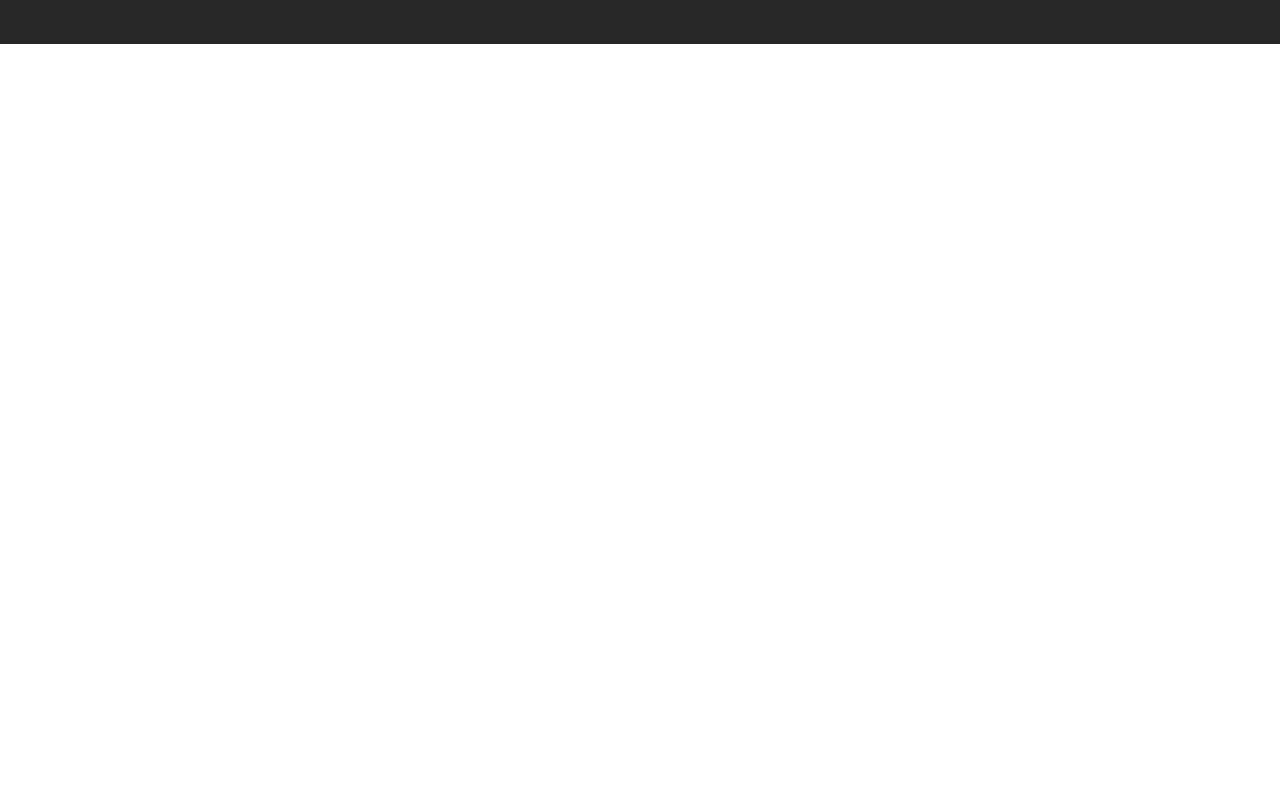
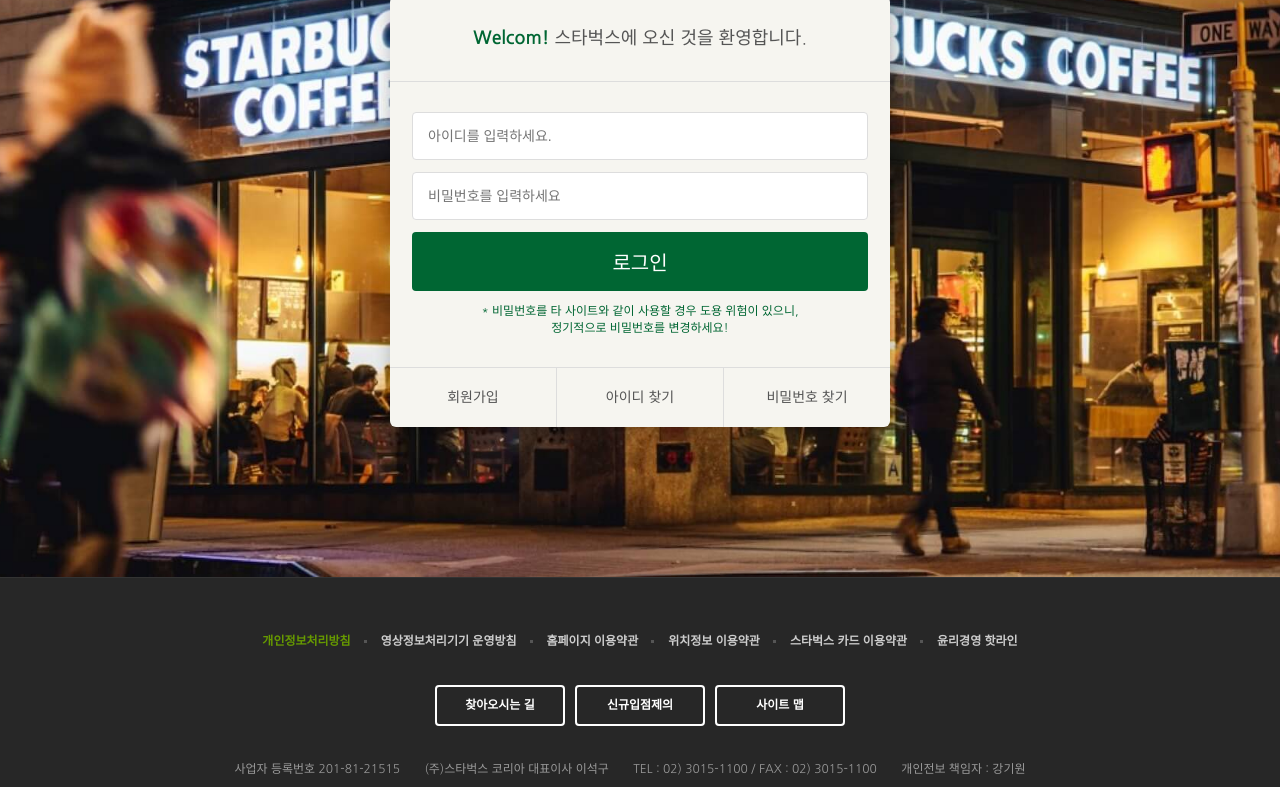
Before and after one commit to zockq1/starbucks, a plain HTML site: page signin/index.html in a window 1280 px wide. Shown: the part 290-1077 px from the top of the page. Before the commit the page ends 800 px from the top, so only its background shows below. Drawn offline with nearby package versions, Linux system fonts and the light colour scheme.

Commit message:
로그인 페이지 완성

```diff
--- /dev/null
+++ b/css/signin.css
@@ -0,0 +1,87 @@
+.signin{
+  margin-top: 120px;
+  padding: 100px 0 150px;
+  background-image: url("../images/signin_bg.jpg");
+  background-repeat: no-repeat;
+  background-position: center;
+  background-attachment: fixed;
+  background-size: cover;
+}
+
+.signin h1{
+  color: #fff;
+  font-size: 30px;
+  font-weight: 700;
+  text-align: center;
+  margin-bottom: 24px;
+}
+
+.signin__card{
+  width: 500px;
+  margin: 0 auto;
+  border-radius: 6px;
+  background-color: #f6f5f0;
+  box-shadow: 2px 2px 20px rgba(0, 0, 0, .3);
+  color: #555;
+}
+
+.signin__card h2{
+  padding: 30px;
+  font-size: 18px;
+  text-align: center;
+  border-bottom: 1px solid #ddd;
+}
+
+.signin__card h2 strong{
+  font-weight: 700;
+  color: #006633;
+}
+
+.signin__card form{
+  padding: 30px 22px;
+}
+
+.signin__card form input{
+  width: 100%;
+  margin-bottom: 12px;
+  padding: 15px;
+  border: 1px solid #ddd;
+  border-radius: 4px;
+  outline: none;
+  box-sizing: border-box;
+  font-size: 14px;
+}
+
+.signin__card form [type="submit"]{
+  background-color: #006633;
+  border: none;
+  color: #fff;
+  font-size: 20px;
+  cursor: pointer;
+}
+
+.signin__card form p{
+  font-size: 12px;
+  color: #006633;
+  text-align: center;
+}
+
+.signin__card .actions {
+  display: flex;
+  border-top: 1px solid #ddd;
+}
+.signin__card .actions a {
+  flex-grow: 1;
+  flex-basis: 0;
+  text-align: center;
+  padding: 20px;
+  color: #555;
+  font-size: 14px;
+  border-right: 1px solid #ddd;
+}
+.signin__card .actions a:hover {
+  text-decoration: underline;
+}
+.signin__card .actions a:last-child {
+  border-right: none;
+}
--- a/signin/index.html
+++ b/signin/index.html
@@ -27,6 +27,7 @@
   <link href="https://fonts.googleapis.com/css2?family=Nanum+Gothic:wght@400;700&display=swap" rel="stylesheet">
   <link rel="stylesheet" href="https://fonts.googleapis.com/icon?family=Material+Icons" />
   <link rel="stylesheet" href="../css/common.css">
+  <link rel="stylesheet" href="../css/signin.css">
 
   <script defer src="../js/common.js"></script>
 </head>
@@ -364,7 +365,26 @@
   </header>
 
   <section class="signin">
-
+    <h1>로그인</h1>
+    <div class="signin__card">
+      <h2>
+        <strong>Welcom!</strong> 스타벅스에 오신 것을 환영합니다.
+      </h2>
+      <form>
+        <input type="text" placeholder="아이디를 입력하세요.">
+        <input type="password" placeholder="비밀번호를 입력하세요">
+        <input type="submit" value="로그인">
+        <p>
+          * 비밀번호를 타 사이트와 같이 사용할 경우 도용 위험이 있으니,<br>
+          정기적으로 비밀번호를 변경하세요!
+        </p>
+      </form>
+      <div class="actions">
+        <a href="javascript:void(0)">회원가입</a>
+        <a href="javascript:void(0)">아이디 찾기</a>
+        <a href="javascript:void(0)">비밀번호 찾기</a>
+      </div>
+    </div>
   </section>
 
   <footer>
```
